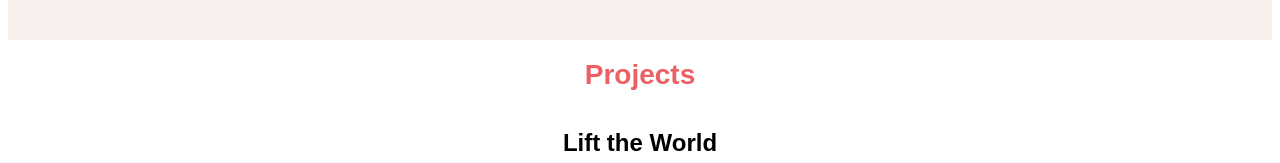
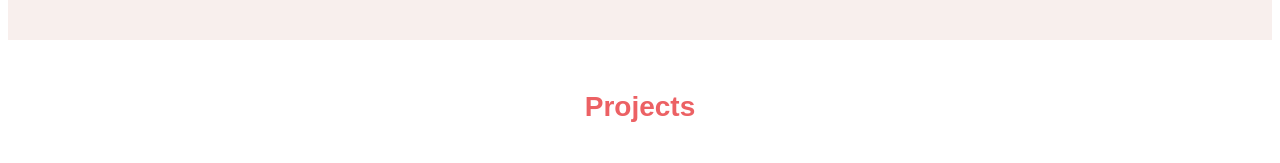
Before and after one commit to mscherryxu/portfolio-ts, a React (Create React App) app: page /projects in a window 1280 px wide. Shown: the part 161-324 px from the top of the page. Built offline with nearby package versions, Linux system fonts and the light colour scheme.

Commit message:
Fixed spacing for projects

```diff
--- a/src/App.css
+++ b/src/App.css
@@ -18,3 +18,7 @@ a {
 a:hover {
   color: #EC6164;
 }
+
+.routes-container {
+  overflow: hidden;
+}
--- a/src/RoutesComponent.js
+++ b/src/RoutesComponent.js
@@ -7,7 +7,7 @@ import Contact from "./components/Contact";
 
 const RoutesComponent = () => {
   return (
-    <div>
+    <div className="routes-container">
       <Routes>
         <Route path="/" element={<Home />} />
         <Route path="/about" element={<About />} />
--- a/src/styles/projects.css
+++ b/src/styles/projects.css
@@ -13,6 +13,7 @@
 .projects-title {
   font-size: 1.75rem;
   color: #EC6164;
+  padding-top: 2rem;
 }
 
 .project-lift-gif {
@@ -31,6 +32,7 @@
 .list {
   display: flex;
   flex-direction: column;
+  width: 60%;
 }
 
 .list p {
```
